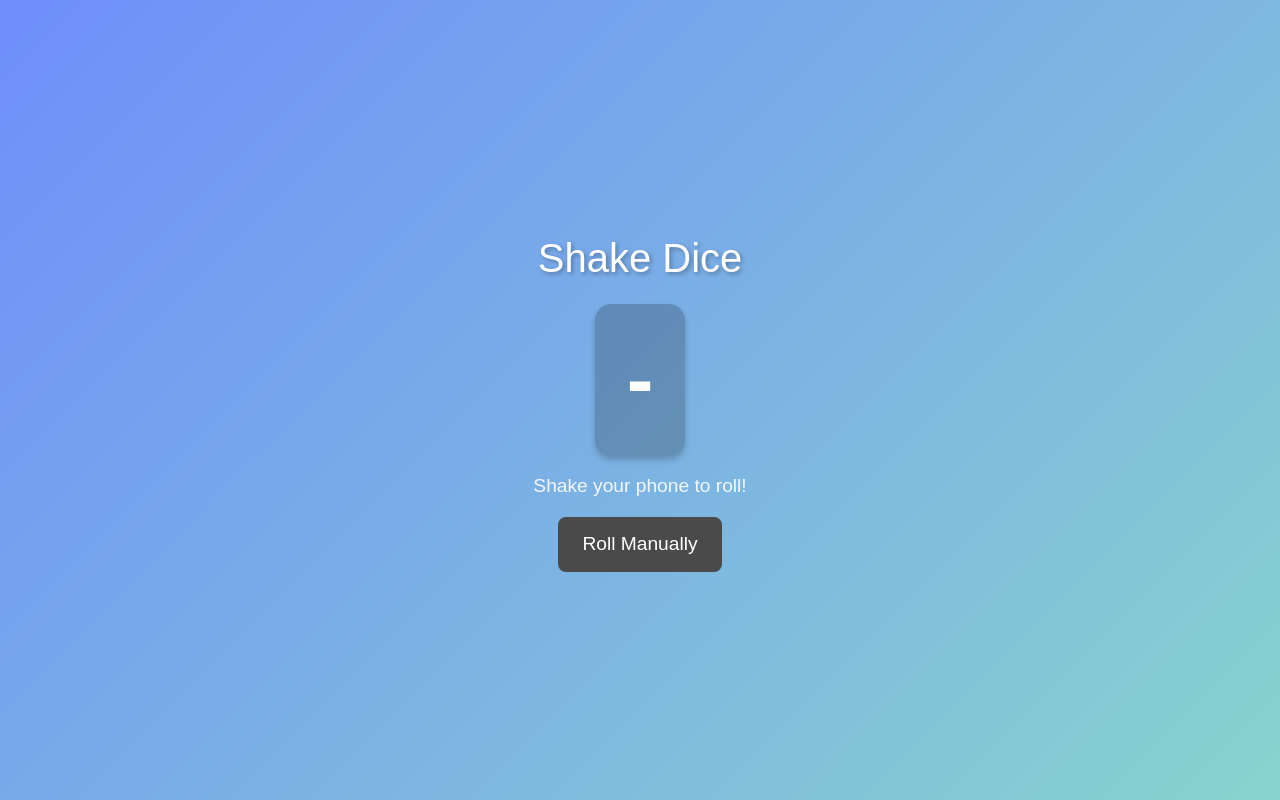
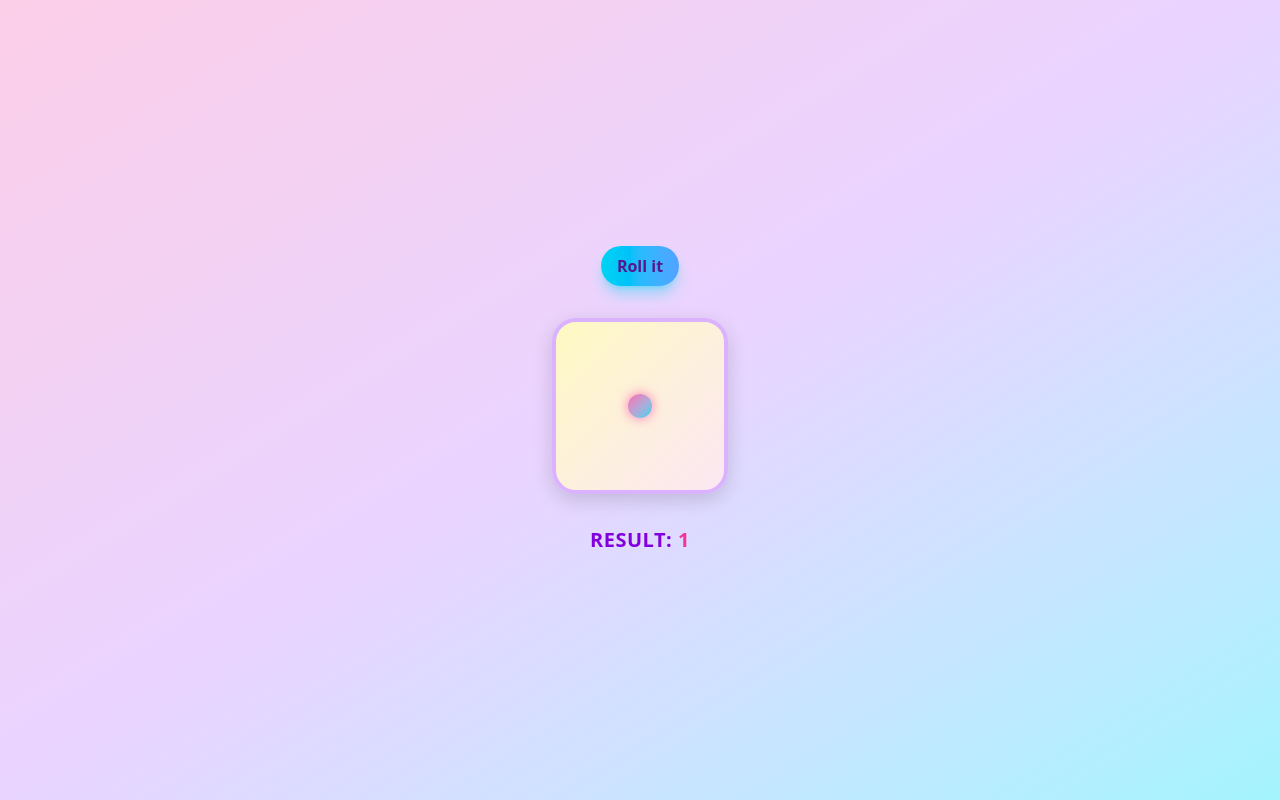
Before and after one commit to ergbeq21/shakeDice, a SvelteKit app: page / in a window 1280 px wide. Built offline with nearby package versions, Linux system fonts and the light colour scheme.

Commit message:
6 commit

```diff
--- a/src/routes/+page.svelte
+++ b/src/routes/+page.svelte
@@ -1,155 +1,119 @@
+<!-- +page.svelte -->
 <script>
   import { onMount, onDestroy } from 'svelte';
   import { browser } from '$app/environment';
 
-	let number = '-';
-	let lastShake = 0;
-	let errorMessage = '';
-	const SHAKE_THRESHOLD = 15; // Acceleration threshold for shake detection
-	const SHAKE_COOLDOWN = 1000; // Minimum time between shakes in ms
+  let value = 1, listening = false, lastRoll = 0;
+  let trackX = true, trackY = true;
 
-	function roll() {
-		number = Math.floor(Math.random() * 6) + 1;
+  let ax=0, ay=0, az=0, gx=0, gy=0, gz=0, alpha=0, beta=0, gamma=0;
+
+  const THRESHOLD = 13, COOLDOWN_MS = 800;
+  const pips = {1:[4],2:[0,8],3:[0,4,8],4:[0,2,6,8],5:[0,2,4,6,8],6:[0,2,3,5,6,8]};
+  const roll = () => (value = 1 + Math.floor(Math.random()*6));
+
+  const clamp = (n, min, max) => Math.max(min, Math.min(max, n));
+  function dieTransform() {
+    const tx = trackY ? clamp(gx * 2, -14, 14) : 0;
+    const ty = trackX ? clamp(-gy * 2, -14, 14) : 0;
+    const rz = clamp(gamma * 0.6, -20, 20);
+    return `translate3d(${tx}px, ${ty}px, 0) rotate(${rz}deg)`;
   }
 
-	function handleMotion(event) {
-		if (!event.accelerationIncludingGravity) {
-			errorMessage = 'No acceleration data available';
-			return;
-		}
+  let sAx=0,sAy=0,sAz=0,sGx=0,sGy=0,sGz=0,sGamma=0;
+  const SMOOTH=0.25;
+  const smooth = (prev,next)=> prev+(next-prev)*SMOOTH;
 
-		const acc = event.accelerationIncludingGravity;
-		const totalAcc = Math.sqrt(
-			(acc.x ?? 0) ** 2 +
-			(acc.y ?? 0) ** 2 +
-			(acc.z ?? 0) ** 2
-		);
+  function handleMotion(e) {
+    const a = e.acceleration || {}, ag = e.accelerationIncludingGravity || {};
+    ax = sAx = smooth(sAx,a.x??0);
+    ay = sAy = smooth(sAy,a.y??0);
+    az = sAz = smooth(sAz,a.z??0);
+    gx = sGx = smooth(sGx,ag.x??0);
+    gy = sGy = smooth(sGy,ag.y??0);
+    gz = sGz = smooth(sGz,ag.z??0);
 
     const now = Date.now();
-		if (totalAcc > SHAKE_THRESHOLD && now - lastShake > SHAKE_COOLDOWN) {
-			lastShake = now;
-			roll();
-			errorMessage = ''; // Clear any previous error
+    const shakeX = trackX && Math.abs(ax) > THRESHOLD;
+    const shakeY = trackY && Math.abs(ay) > THRESHOLD;
+    if ((shakeX || shakeY) && now - lastRoll > COOLDOWN_MS) {
+      lastRoll = now; roll();
+      spinning = true; clearTimeout(spinT); spinT=setTimeout(()=>spinning=false,500);
     }
   }
+  function handleOrientation(e){ alpha=e.alpha??0; beta=e.beta??0; gamma=sGamma=smooth(sGamma,e.gamma??0); }
 
-	function requestPermission() {
-		if (typeof DeviceMotionEvent !== 'undefined' && typeof DeviceMotionEvent.requestPermission === 'function') {
-			DeviceMotionEvent.requestPermission()
-				.then(permissionState => {
-					if (permissionState === 'granted') {
-						errorMessage = '';
-						window.addEventListener('devicemotion', handleMotion);
-					} else {
-						errorMessage = 'Motion permission denied';
+  let spinning=false, spinT;
+  async function start() {
+    if(!browser) return;
+    if(typeof DeviceMotionEvent!=='undefined' && DeviceMotionEvent.requestPermission){
+      const p=await DeviceMotionEvent.requestPermission(); if(p!=='granted') return;
     }
-				})
-				.catch(err => {
-					errorMessage = `Permission request failed: ${err.message}`;
-				});
-		} else {
-			// For browsers that don't require explicit permission
-			window.addEventListener('devicemotion', handleMotion);
+    window.addEventListener('devicemotion',handleMotion,{passive:true});
+    window.addEventListener('deviceorientation',handleOrientation,{passive:true});
+    listening=true;
   }
-	}
+  function stop(){ if(!browser) return; window.removeEventListener('devicemotion',handleMotion); window.removeEventListener('deviceorientation',handleOrientation); listening=false; }
 
-	onMount(() => {
-		if (browser) {
-			// Check if DeviceMotionEvent is supported
-			if (typeof DeviceMotionEvent === 'undefined') {
-				errorMessage = 'Device motion not supported by this browser or device';
-				return;
-			}
-			requestPermission();
-		}
-		return () => {
-			if (browser) {
-				window.removeEventListener('devicemotion', handleMotion);
-			}
-		};
-	});
+  onMount(start); onDestroy(stop);
 </script>
 
+<div class="min-h-screen bg-gradient-to-br from-pink-200 via-purple-200 to-cyan-200 flex items-center justify-center p-6 font-sans text-[16px] text-purple-800">
+  <div class="space-y-8 w-full max-w-sm">
+
+    <!-- Buttons -->
+    <div class="flex items-center gap-6 justify-center">
+      {#if !listening}
+        <button
+          onclick={start}
+          class="px-4 py-2 rounded-full bg-gradient-to-r from-yellow-400 to-pink-400 hover:scale-105 transform transition
+                 shadow-lg shadow-pink-400/40 font-bold text-purple-900">
+          Activate
+        </button>
+      {:else}
+        <button
+          onclick={roll}
+          class="px-4 py-2 rounded-full bg-gradient-to-r from-cyan-400 to-blue-400 hover:scale-105 transform transition
+                 shadow-lg shadow-cyan-400/40 font-bold text-purple-900">
+        Roll it
+        </button>
+      {/if}
+    </div>
+
+    <!-- Dice -->
+    <div
+      class={`h-44 w-44 mx-auto bg-gradient-to-br from-yellow-100 to-pink-100 border-4 border-purple-300 rounded-3xl grid grid-cols-3 gap-3 p-4
+              shadow-[0_6px_20px_rgba(0,0,0,0.15)]
+              transition-transform duration-200 ease-out
+              ${spinning ? 'animate-bounce' : ''}`}
+      style={`transform:${dieTransform()}`}
+    >
+      {#each Array(9) as _, i}
+        <div class="flex items-center justify-center">
+          {#if pips[value].includes(i)}
+            <div class="w-6 h-6 rounded-full bg-gradient-to-br from-pink-400 to-cyan-400 shadow-[0_0_10px_2px_rgba(255,105,180,0.6)]"></div>
+          {/if}
+        </div>
+      {/each}
+    </div>
+
+    <!-- Result -->
+    <div class="text-center text-xl font-bold text-purple-700 tracking-wide">
+      RESULT: <span class="text-pink-500">{value}</span>
+    </div>
+  </div>
+</div>
+
+
 <style>
-	.container {
-		display: flex;
-		flex-direction: column;
-		align-items: center;
-		justify-content: center;
-		height: 100vh;
-		background: linear-gradient(135deg, #6e8efb, #88d3ce);
-		font-family: 'Arial', sans-serif;
-		user-select: none;
+  @keyframes dice-spin {
+    0%   { transform: scale(1) rotate(0deg); }
+    25%  { transform: scale(1.1) rotate(90deg); }
+    50%  { transform: scale(1.05) rotate(180deg); }
+    75%  { transform: scale(1.08) rotate(270deg); }
+    100% { transform: scale(1) rotate(360deg); }
   }
-
-	h1 {
-		color: white;
-		font-size: 2.5rem;
-		margin-bottom: 1rem;
-		text-shadow: 2px 2px 4px rgba(0, 0, 0, 0.3);
-	}
-
-	.number {
-		font-size: 5rem;
-		font-weight: bold;
-		color: white;
-		background: rgba(0, 0, 0, 0.2);
-		border-radius: 1rem;
-		padding: 1rem 2rem;
-		box-shadow: 0 4px 6px rgba(0, 0, 0, 0.2);
-		transition: transform 0.2s ease;
-	}
-
-	.number.shake {
-		animation: shake 0.3s ease;
-	}
-
-	@keyframes shake {
-		0% { transform: translateX(0); }
-		25% { transform: translateX(-10px); }
-		50% { transform: translateX(10px); }
-		75% { transform: translateX(-10px); }
-		100% { transform: translateX(0); }
-	}
-
-	.instructions {
-		color: white;
-		font-size: 1.2rem;
-		margin-top: 1rem;
-		opacity: 0.9;
-	}
-
-	.error {
-		color: #ff4d4d;
-		font-size: 1rem;
-		margin-top: 1rem;
-		text-align: center;
-		max-width: 80%;
-	}
-
-	.fallback-button {
-		margin-top: 1rem;
-		padding: 0.8rem 1.5rem;
-		font-size: 1.2rem;
-		color: white;
-		background: #4a4a4a;
-		border: none;
-		border-radius: 0.5rem;
-		cursor: pointer;
-		transition: background 0.2s ease;
-	}
-
-	.fallback-button:hover {
-		background: #5a5a5a;
+  .animate-dice-spin {
+    animation: dice-spin 0.5s cubic-bezier(.4,.6,.6,1.2);
   }
 </style>
-
-<div class="container">
-	<h1>Shake Dice</h1>
-	<div class="number" class:shake={number !== '-' && lastShake > 0}>{number}</div>
-	<p class="instructions">Shake your phone to roll!</p>
-	{#if errorMessage}
-		<p class="error">{errorMessage}</p>
-	{/if}
-	<button class="fallback-button" on:click={roll}>Roll Manually</button>
-</div>
```
Lines whose indentation alone changed are shown as unchanged.
